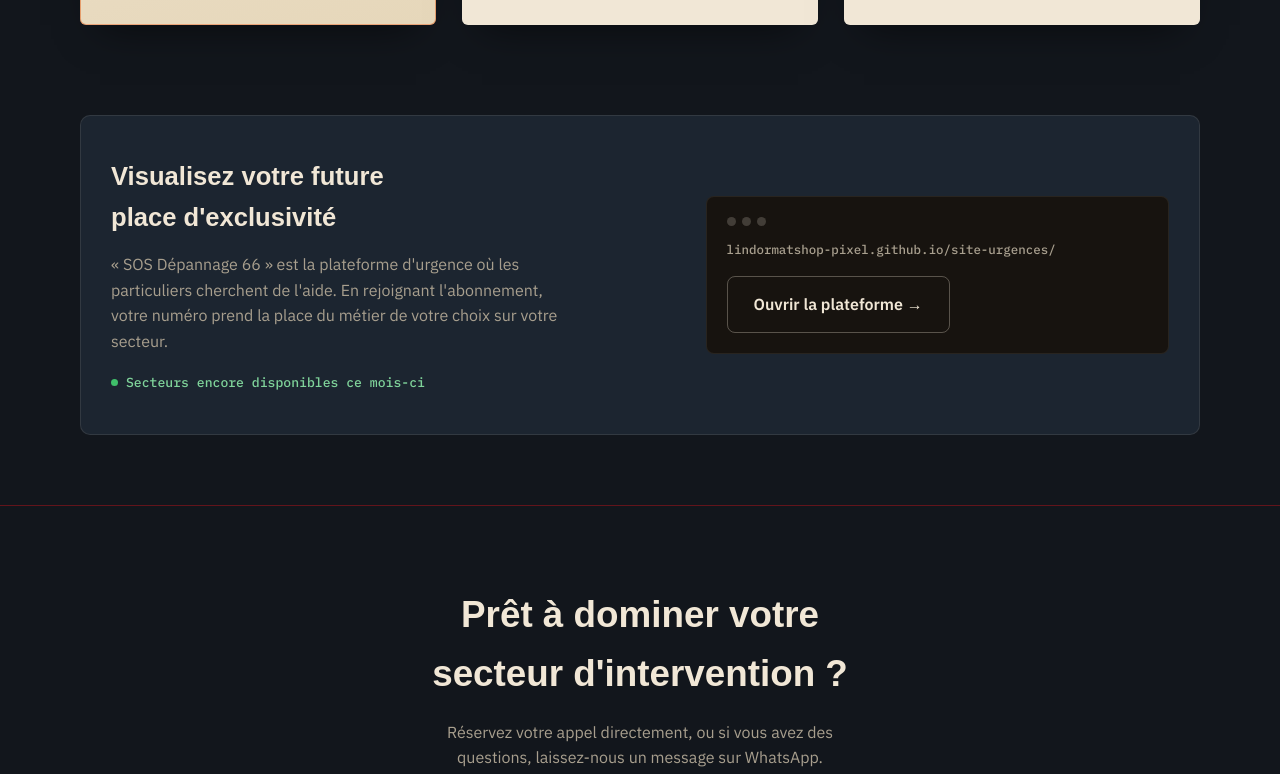
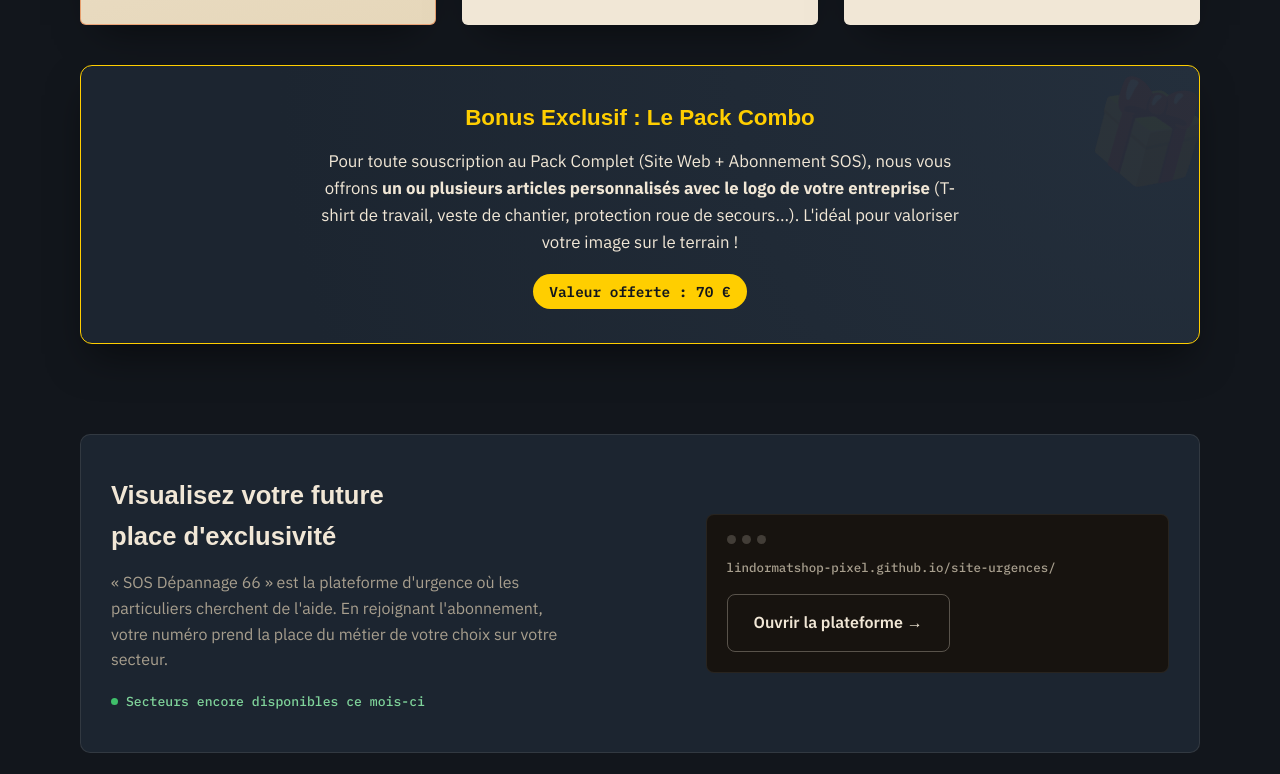
Before and after one commit to lindormatshop-pixel/agence-digitale-artisans, a plain HTML site: page index.html in a window 1280 px wide. Shown: the part 1692-2466 px from the top of the page. Drawn offline with Linux system fonts and the light colour scheme; a web font is replaced by a local one.

Commit message:
Update index.html

```diff
--- a/index.html
+++ b/index.html
@@ -222,6 +222,29 @@
     background:rgba(23,19,15,0.08);padding:3px 8px;border-radius:4px;
   }
 
+  /* ---------- bonus banner ---------- */
+  .bonus-banner{
+    background:radial-gradient(circle at top right, var(--navy-3), var(--navy-2) 80%);
+    border:1px solid var(--gold);
+    border-radius:12px;
+    padding:34px 26px;
+    margin-top:40px;
+    text-align:center;
+    box-shadow:0 20px 40px -10px rgba(0,0,0,0.5);
+    position:relative;
+    overflow:hidden;
+  }
+  .bonus-banner::before {
+    content:"🎁"; position:absolute; font-size:6rem; opacity:0.04; top:-10px; right:-10px; transform:rotate(15deg);
+  }
+  .bonus-banner h3{font-family:var(--serif-display);font-weight:700;font-size:1.4rem;color:var(--gold);margin-bottom:12px;}
+  .bonus-banner p{color:var(--paper);font-size:1.05rem;max-width:65ch;margin:0 auto;}
+  .bonus-tag{
+    display:inline-block;margin-top:18px;
+    font-family:var(--mono);font-size:0.9rem;color:var(--navy);
+    background:var(--gold);padding:6px 16px;border-radius:100px;font-weight:600;
+  }
+
   /* ---------- demo panel ---------- */
   .demo{padding:70px 0;}
   .demo-panel{
@@ -277,10 +300,19 @@
   .whatsapp-btn svg{width:20px;height:20px;color:#25D366;flex:none;}
 
   footer{
-    text-align:center;padding:28px 20px;
+    text-align:center;padding:34px 20px 40px;
     background:var(--ink);color:var(--muted);font-size:0.84rem;
   }
   footer a{text-decoration:underline;text-underline-offset:3px;}
+  .footer-ebay{
+    margin-top: 20px; padding-top: 20px; border-top: 1px solid rgba(241,231,214,0.08);
+  }
+  .footer-ebay a{
+    display:inline-flex;align-items:center;gap:8px;
+    color:var(--gold);text-decoration:none;font-weight:500;font-size:0.95rem;
+    transition: color 0.2s ease;
+  }
+  .footer-ebay a:hover{color:var(--paper);}
 
   :focus-visible{outline:2px solid var(--orange);outline-offset:3px;}
 
@@ -445,6 +477,14 @@
         <p class="note">Condition : pouvoir intervenir chez le client en moins d'une heure.</p>
       </div>
     </div>
+
+    <!-- BANNIÈRE BONUS EXCLUSIF -->
+    <div class="bonus-banner">
+      <h3>Bonus Exclusif : Le Pack Combo</h3>
+      <p>Pour toute souscription au Pack Complet (Site Web + Abonnement SOS), nous vous offrons <strong>un ou plusieurs articles personnalisés avec le logo de votre entreprise</strong> (T-shirt de travail, veste de chantier, protection roue de secours...). L'idéal pour valoriser votre image sur le terrain !</p>
+      <span class="bonus-tag">Valeur offerte : 70 €</span>
+    </div>
+
   </section>
 
   <section id="demo" class="demo wrap">
@@ -522,6 +562,12 @@
 
 <footer>
   <p>© 2026 Lindor Digital — accompagnement digital pour les artisans des Pyrénées-Orientales. <a href="#mentions">Mentions légales</a></p>
+  <div class="footer-ebay">
+    <a href="https://ebay.us/m/ODrzGu" target="_blank" rel="noopener">
+      <svg viewBox="0 0 24 24" fill="none" stroke="currentColor" stroke-width="2" width="20" height="20" stroke-linecap="round" stroke-linejoin="round"><circle cx="9" cy="21" r="1"/><circle cx="20" cy="21" r="1"/><path d="M1 1h4l2.68 13.39a2 2 0 0 0 2 1.61h9.72a2 2 0 0 0 2-1.61L23 6H6"/></svg>
+      Découvrez nos objets de communication et de personnalisation
+    </a>
+  </div>
 </footer>
 
 </body>
```
